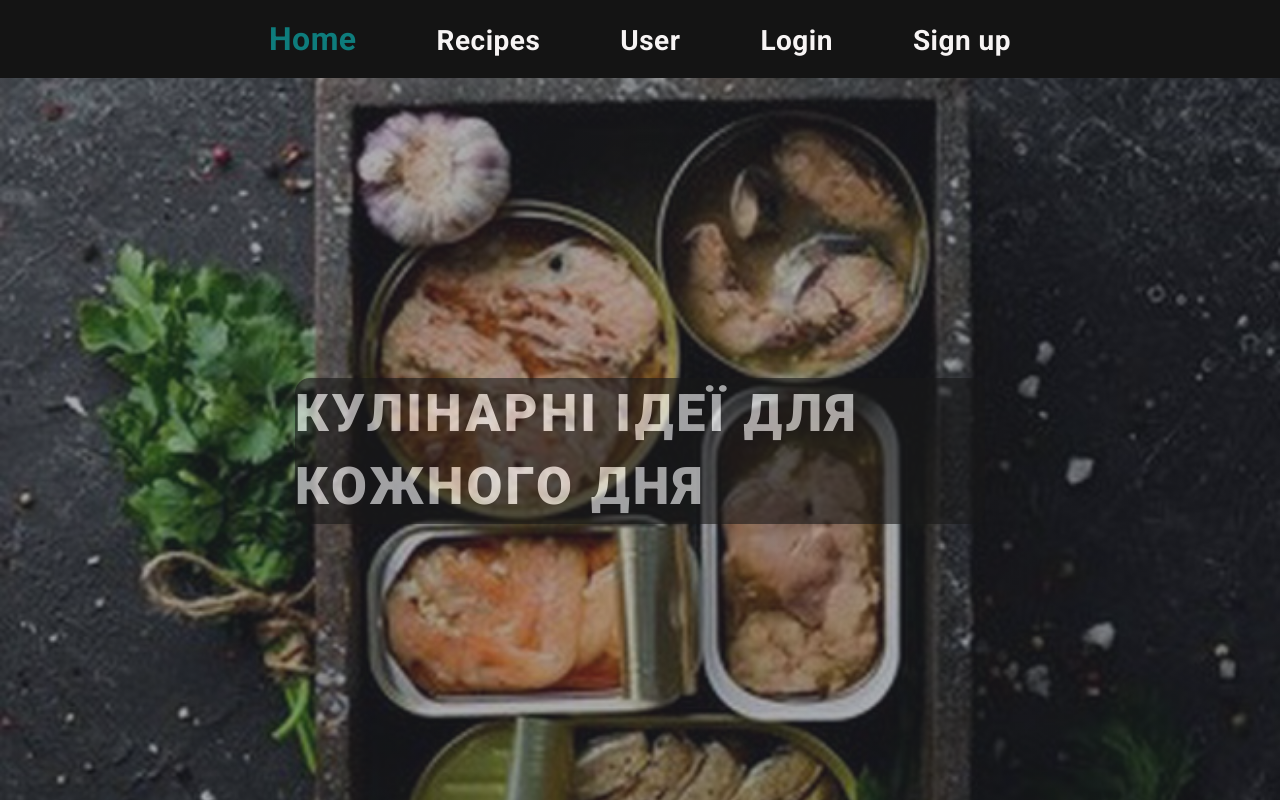
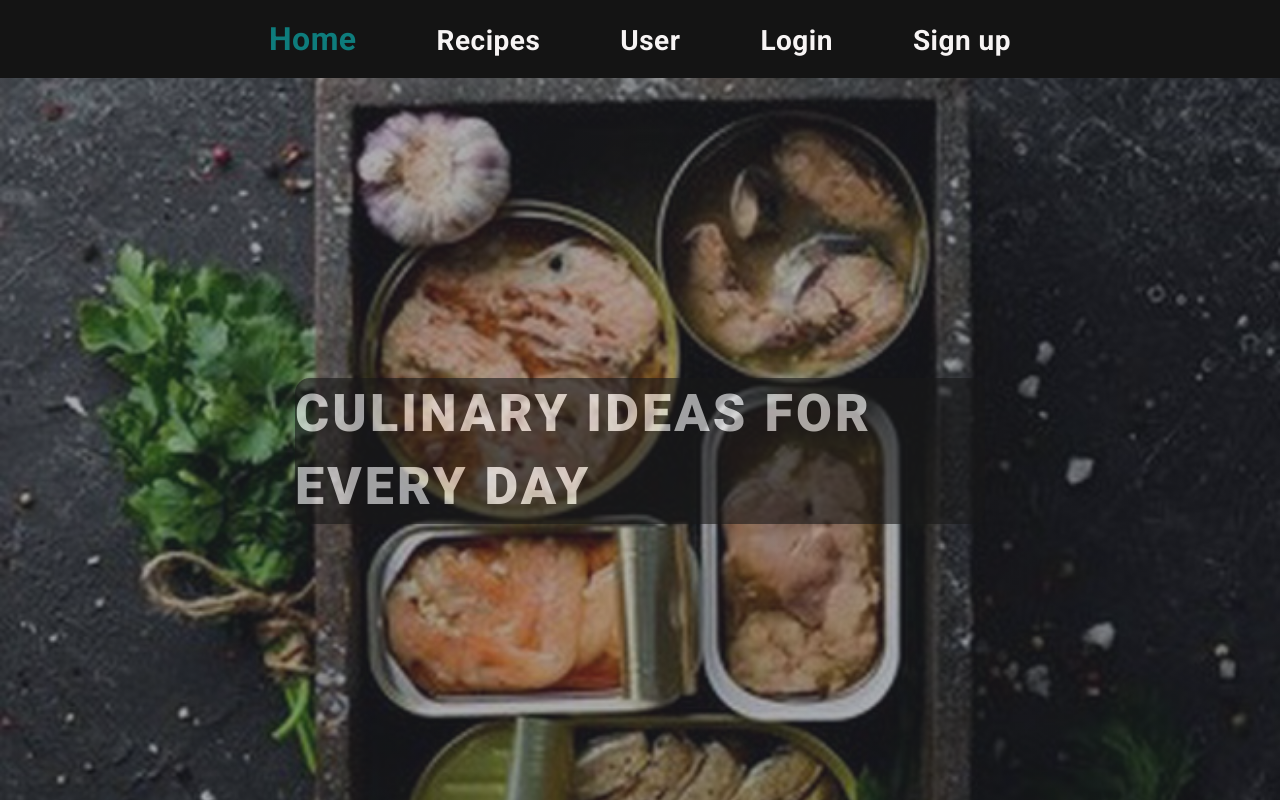
Before and after one commit to galinagumenyuk/recipes-app, a React (Create React App) app: page / in a window 1280 px wide. Shown: the top 800 px of the page. Built offline with nearby package versions, Linux system fonts and the light colour scheme.

Commit message:
error message

```diff
--- a/src/components/Home/Home.jsx
+++ b/src/components/Home/Home.jsx
@@ -3,7 +3,8 @@ import s from "./Home.module.css"
 const Home = () => {
     return (
         <div className={s.overlay}>
-            <h1 className={s.title}>Кулінарні ідеї для кожного дня</h1>
+            <h1 className={s.title}>
+Сulinary ideas for every day</h1>
         </div>
     )
 }
--- a/src/components/Recipes/Recipes.jsx
+++ b/src/components/Recipes/Recipes.jsx
@@ -54,11 +54,12 @@ const Recipes = () => {
              <button type='submit' onClick={handleClick} className={s.button}>Search</button>
 
              {<ul className={s.list}>
-                 {recipes && recipes.recipes && recipes.recipes.map(recipe => <li key={recipe.id} className={s.item}>
+                 {recipes && recipes.recipes ? recipes.recipes.map(recipe => <li key={recipe.id} className={s.item}>
                      <Link to={`/recipes/${recipe.id}`}  className={s.link}
                     state={{ from: location }}> {recipe.title} <img src={recipe.image} alt="img"></img></Link>
-            </li>) }
-        </ul>}
+            </li>) : <h3 className={s.error}> Sorry! Something went wrong...</h3>}
+             </ul>}
+
         </>
     )
 }
--- a/src/components/Recipes/Recipes.module.css
+++ b/src/components/Recipes/Recipes.module.css
@@ -47,3 +47,11 @@
 .link {
     color: rgb(217, 225, 233);
 }
+
+.error {
+    color: rgb(247, 26, 26);
+
+    margin-top: 70px;
+    margin-left: auto;
+    margin-right: auto;
+}
```
